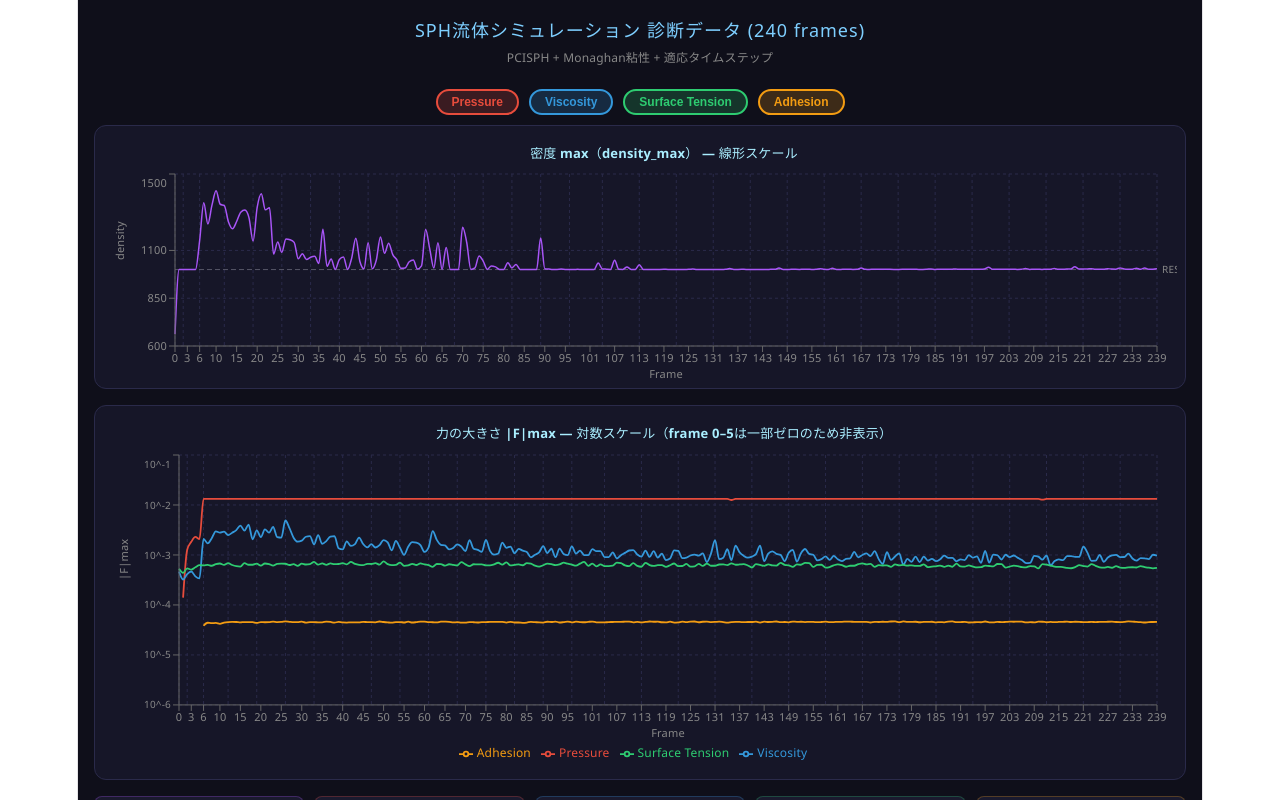
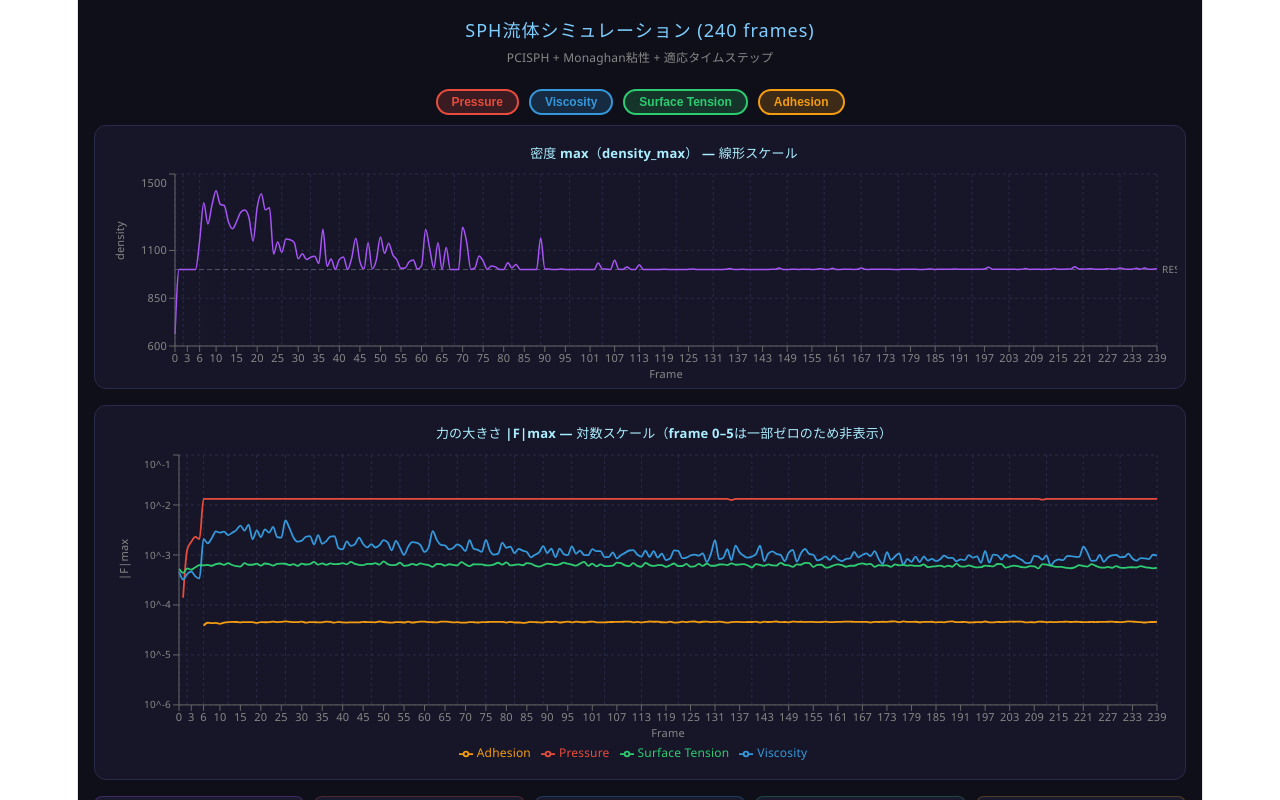
Before and after one commit to yutaonuma28/simulation-chart, a React (Vite) app: page / in a window 1280 px wide. Shown: the top 800 px of the page. Built offline with nearby package versions, Linux system fonts and the light colour scheme.

Commit message:
Update simulation chart

```diff
--- a/src/SimChart.jsx
+++ b/src/SimChart.jsx
@@ -56,7 +56,7 @@ export default function SimChart() {
       fontFamily: "'Segoe UI', sans-serif", padding: "20px 16px"
     }}>
       <h2 style={{ textAlign: "center", margin: "0 0 4px", fontSize: 18, color: "#7ecfff", letterSpacing: 1 }}>
-        SPH流体シミュレーション 診断データ (240 frames)
+        SPH流体シミュレーション (240 frames)
       </h2>
       <p style={{ textAlign: "center", margin: "0 0 18px", fontSize: 12, color: "#888" }}>
         PCISPH + Monaghan粘性 + 適応タイムステップ
```
